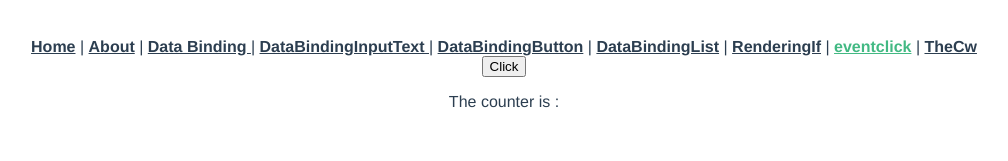
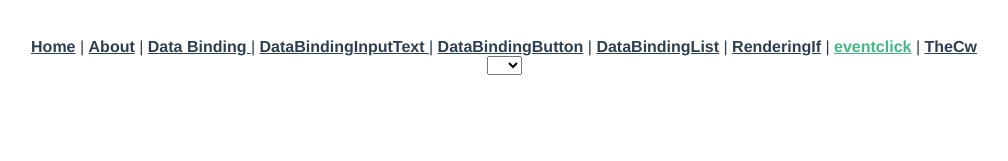
Before and after one commit to clouari/hagun_node.js_vue, a Vue app in the folder vue-project-manually/: page /eventclick in a window 1280 px wide. Shown: the top 161 px of the page, without its empty margins (136-1144 px from the left). Built offline with nearby package versions, Linux system fonts and the light colour scheme.

Commit message:
v-model 양방향 바인딩

```diff
--- a/vue-project-manually/src/views/EventClick.vue
+++ b/vue-project-manually/src/views/EventClick.vue
@@ -1,23 +1,25 @@
 <template>
     <div>
-        <button type="button" @click="one(), two()">Click</button>
-        <p>The counter is : {{ counter }}</p>
+        <select v-model="selectedValue" @change="changeSelect">
+            <option value="월">월</option>
+            <option value="화">화</option>
+            <option value="수">수</option>
+            <option value="목">목</option>
+            <option value="금">금</option>
+        </select>
     </div>
 </template>
 <script>
 
 export default {
-//   data () {
-//     return {
-//       counter: 0
-//     }
-//   },
+  data () {
+    return {
+      selectedValue: ''
+    }
+  },
   methods: {
-    one () {
-      alert('One')
-    },
-    two () {
-      alert('Two')
+    changeSelect () {
+      alert(this.selectedValue)
     }
   }
 }
```
